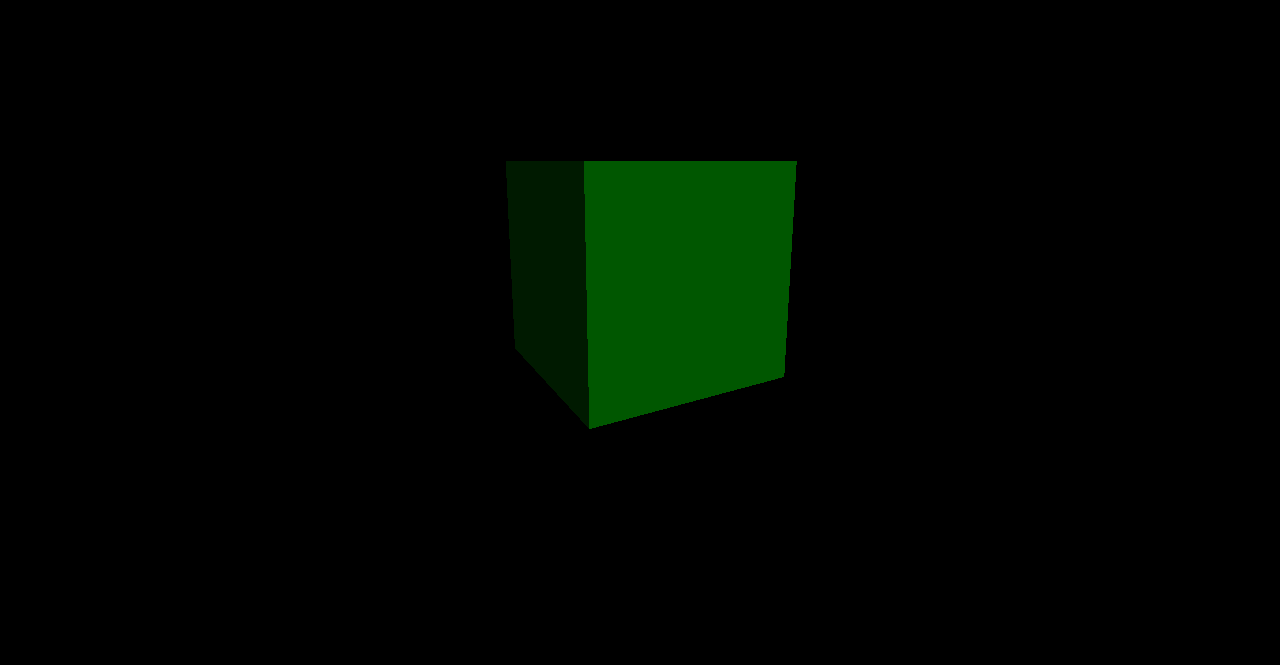
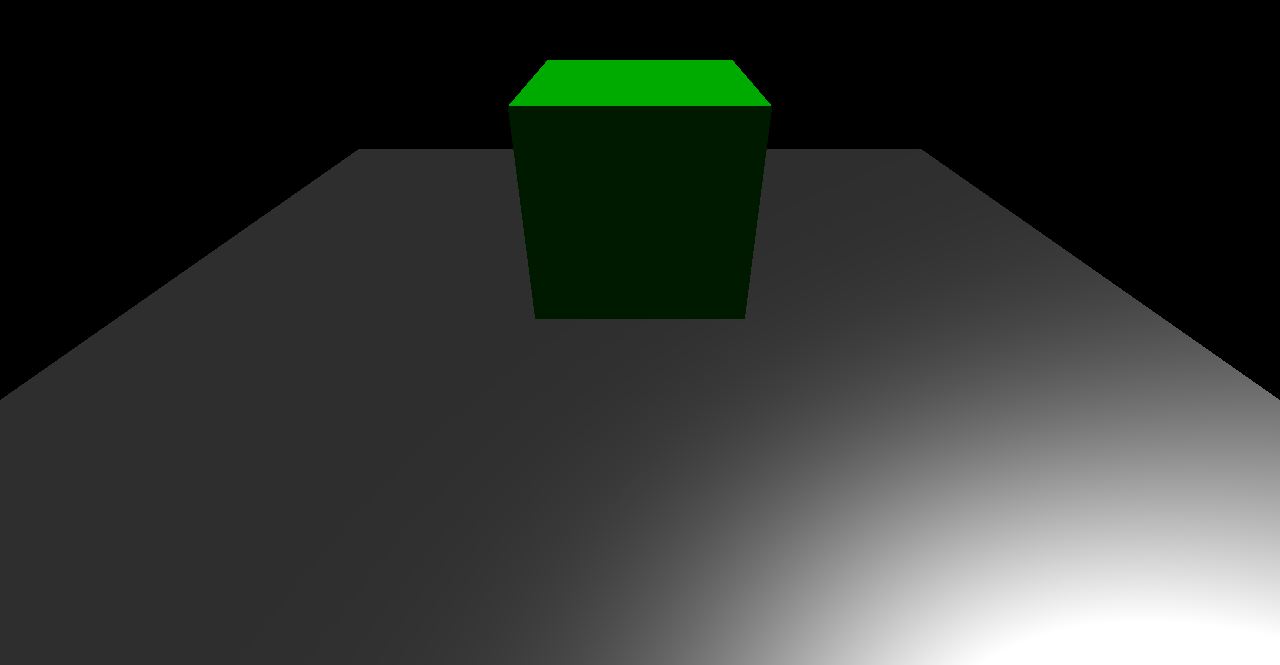
Before and after one commit to GreekRush/FridayProjects, a website: page evan/2016-05-27/app/index.html in a window 1280 px wide. Shown: the part 135-800 px from the top of the page. Drawn offline with Linux system fonts and the light colour scheme; animation ran at ten frames a second.

Commit message:
added an x-z plane

```diff
--- a/evan/2016-05-27/app/src/index.js
+++ b/evan/2016-05-27/app/src/index.js
@@ -18,15 +18,18 @@ var Renderer = (function () {
         document.body.appendChild(this.renderer.domElement);
         this.scene = new THREE.Scene();
         this.camera = new THREE.PerspectiveCamera(75, width / height, 0.1, 1000);
-        this.camera.position.set(0, 1, 5);
+        this.camera.position.set(0, 3, 5);
         this.camera.lookAt(new THREE.Vector3(0, 0, 0));
         var pLight = new THREE.DirectionalLight(0xffffff, .7);
-        pLight.position.set(10, 10, 0);
+        pLight.position.set(7, 10, -1);
         this.scene.add(pLight);
         var aLight = new THREE.AmbientLight(0xffffff, 0.1);
         this.scene.add(aLight);
-        window.addEventListener("resize", this.onWindowResize, false);
-        document.addEventListener("mousemove", this.onMouseMove, false);
+        var planeGeometry = new THREE.PlaneGeometry(10, 8);
+        var planeMaterial = new THREE.MeshPhongMaterial({ color: 0x444444, specular: 0x888888, side: THREE.DoubleSide });
+        this.plane = new THREE.Mesh(planeGeometry, planeMaterial);
+        this.plane.rotation.x = Math.PI / 2;
+        this.scene.add(this.plane);
         var geometry = new THREE.BoxGeometry(2, 2, 2);
         var material = new THREE.MeshPhongMaterial({
             color: 0x00ff00,
@@ -34,7 +37,10 @@ var Renderer = (function () {
             shininess: 56
         });
         this.cube = new THREE.Mesh(geometry, material);
+        this.cube.translateY(1);
         this.scene.add(this.cube);
+        window.addEventListener("resize", this.onWindowResize, false);
+        document.addEventListener("mousemove", this.onMouseMove, false);
     }
     Renderer.prototype.onMouseMove = function (event) {
         var mouseX = (event.clientX - this.windowHalfX);
@@ -43,7 +49,6 @@ var Renderer = (function () {
     Renderer.prototype.update = function () {
         var time = Date.now() * 0.001;
         this.frame += 0.01;
-        this.cube.rotateY(0.01);
     };
     Renderer.prototype.render = function () {
         var _this = this;
```
Also changed, not shown: evan/2016-05-27/app/index.html (+1 -3 lines), evan/2016-05-27/app/src/index.ts (+32 -10 lines), 1 other file.
